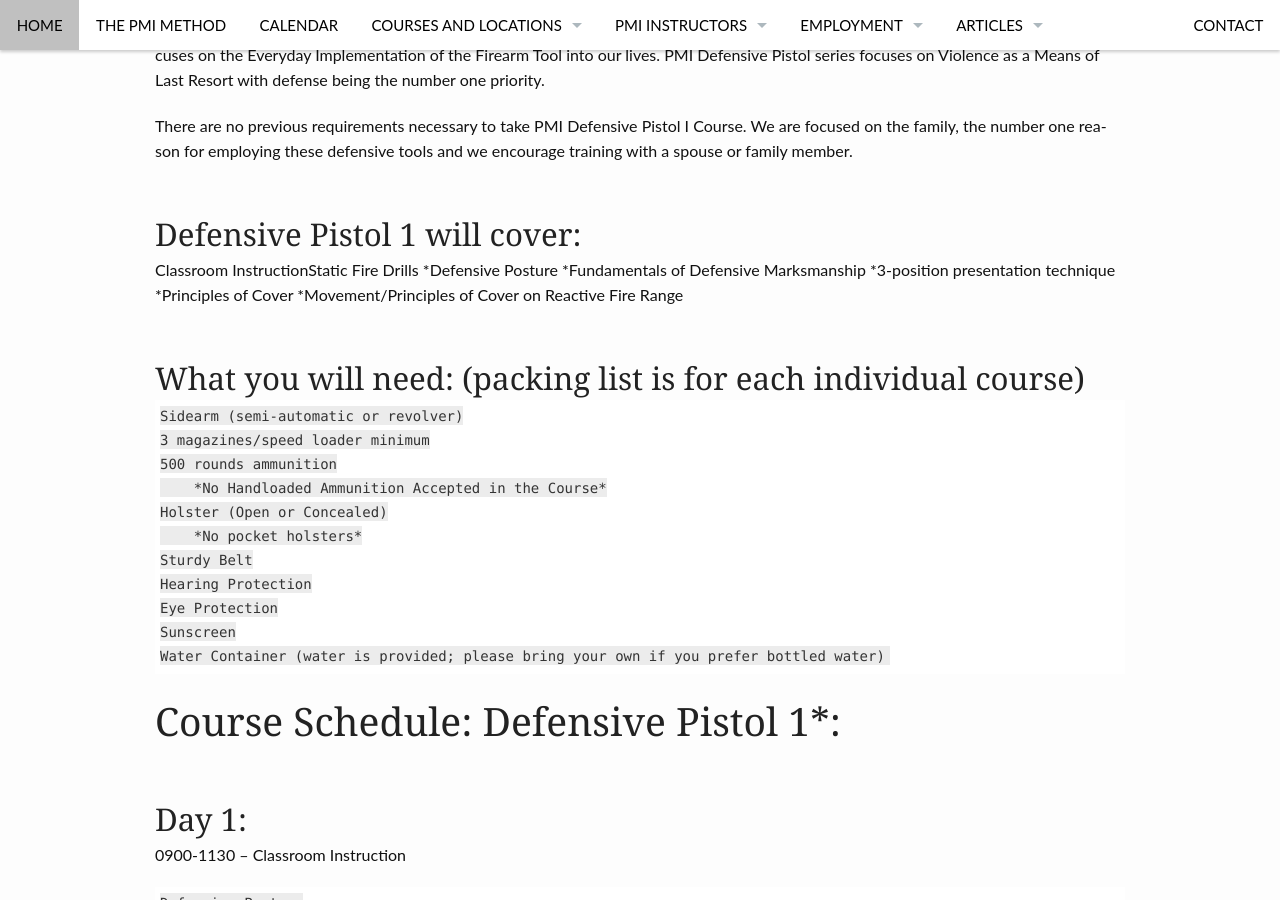
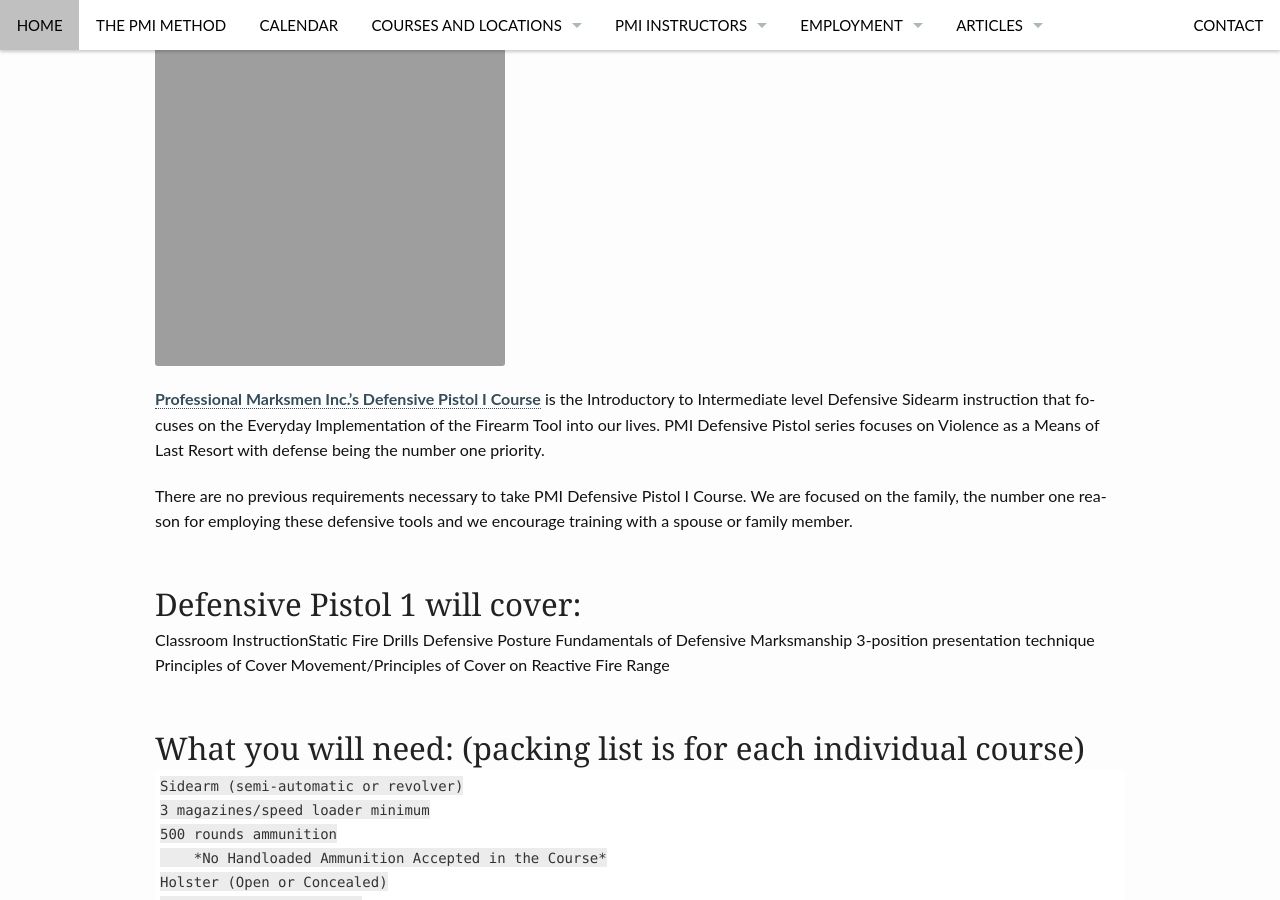
Before and after one commit to JonWeilerPMI/pmisite, a Jekyll site: the page built from pages/defensive_pistol1.md, in a window 1280 px wide and 900 px high, scrolled down 577 px. Built offline with Jekyll 4.4.1, drawn with Linux system fonts in a browser that asks for light colours.

Commit message:
update defpist1

```diff
--- a/pages/defensive_pistol1.md
+++ b/pages/defensive_pistol1.md
@@ -12,6 +12,7 @@
 
 #PMI Defensive Pistol 1:
 
+<a href="http://professionalmarksmen.com/defensive_pistol1" target="_blank"><img src="http://professionalmarksmen.com/images/defpist1.jpg" alt="PMI Defensive Pistol 1" style="width:350px;height:350px;">
 
 [Professional Marksmen Inc.’s Defensive Pistol I Course][1] is the Introductory to Intermediate level Defensive Sidearm instruction that focuses on the Everyday Implementation of the Firearm Tool into our lives. PMI Defensive Pistol series focuses on Violence as a Means of Last Resort with defense being the number one priority.
 
@@ -20,11 +21,11 @@
 ##Defensive Pistol 1 will cover:
 
 Classroom InstructionStatic Fire Drills
-	   *Defensive Posture
-       *Fundamentals of Defensive Marksmanship
-       *3-position presentation technique
-       *Principles of Cover
-       *Movement/Principles of Cover on Reactive Fire Range
+	Defensive Posture
+    Fundamentals of Defensive Marksmanship
+    3-position presentation technique
+    Principles of Cover
+    Movement/Principles of Cover on Reactive Fire Range
 
 ##What you will need:  (packing list is for each individual course)
 
```
